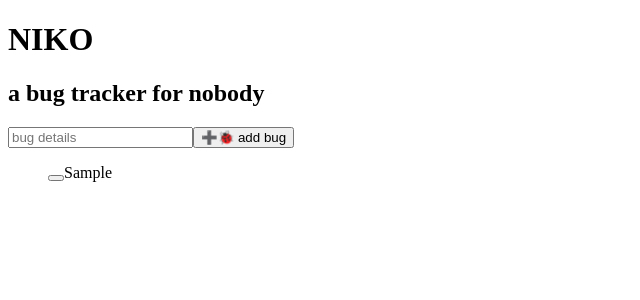
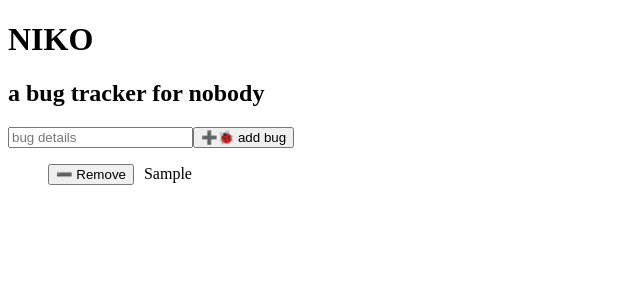
Before and after one commit to Objective-Enterprises/nik-react-ts, a React (Vite) app in the folder assignment/bug-tracker/: page / in a window 1280 px wide. Both pictures are taken after typing "Sample" into the empty fields and a click on the button "➕🐞 add bug". Shown: the top 300 px of the page, without its empty margins (0-640 px from the left). Built offline with nearby package versions, Linux system fonts and the light colour scheme.

Commit message:
implement the remove button

```diff
--- a/assignment/bug-tracker/src/BugContext.ts
+++ b/assignment/bug-tracker/src/BugContext.ts
@@ -3,6 +3,7 @@ import { createContext, useContext } from "react";
 interface BugContextValue {
   bugs: string[];
   addBug: (bugText: string) => void;
+  removeBug: (indexToRemove:number) => void;
 }
 
 export const BugContext = createContext<BugContextValue | undefined>(undefined)
--- a/assignment/bug-tracker/src/BugController.tsx
+++ b/assignment/bug-tracker/src/BugController.tsx
@@ -11,11 +11,19 @@ export default function BugController () {
     setBugs(newBugs);
   }
 
+  function removeBug (indexToRemove: number) {
+    const newBugs = bugs.filter((_item, index) => {
+      return index !== indexToRemove;
+    })
+    setBugs(newBugs)
+  }
+
   return (
     <div>
       <BugContext value={{
         bugs,
-        addBug
+        addBug,
+        removeBug
       }}>
         <AddBugForm />
         <BugList />
--- a/assignment/bug-tracker/src/BugItem.tsx
+++ b/assignment/bug-tracker/src/BugItem.tsx
@@ -13,7 +13,12 @@ export default function BugItem ({
 
   return (
     <li>
-      <button>
+      <button
+        type="button"
+        onClick={() => contextValue.removeBug(index)}
+        style={{ marginRight: "10px" }}
+      >
+        ➖ Remove
       </button>
       <span>{element}</span>
     </li>
```
